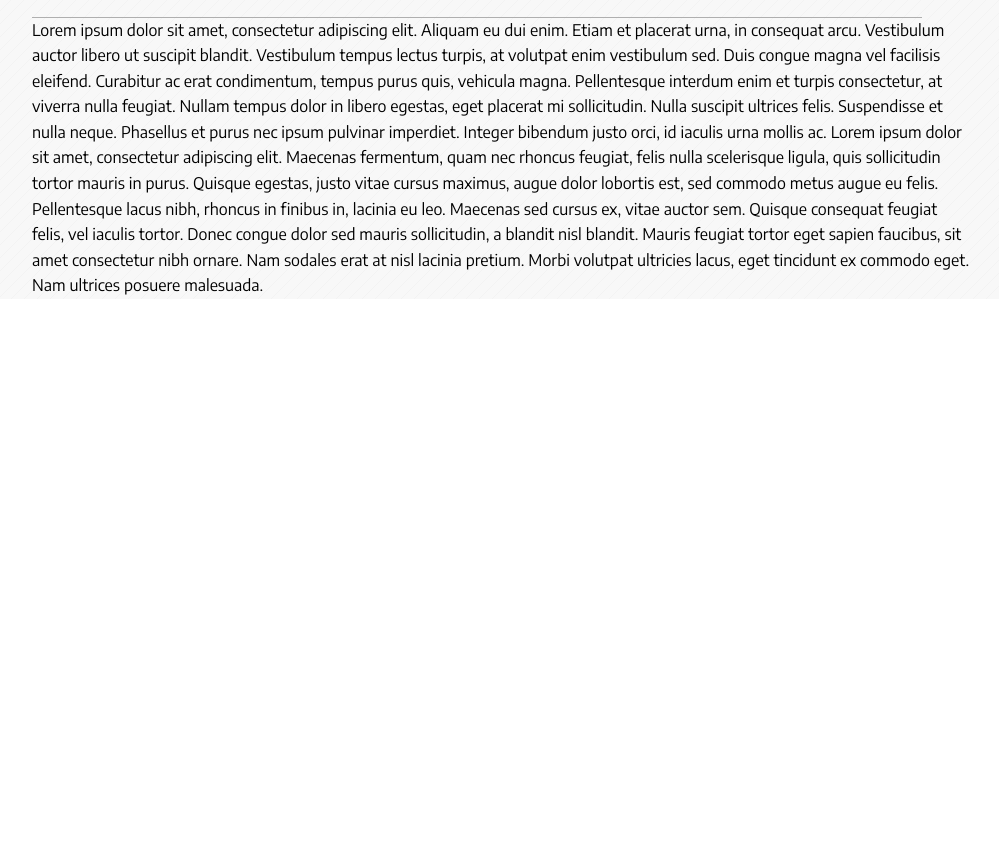
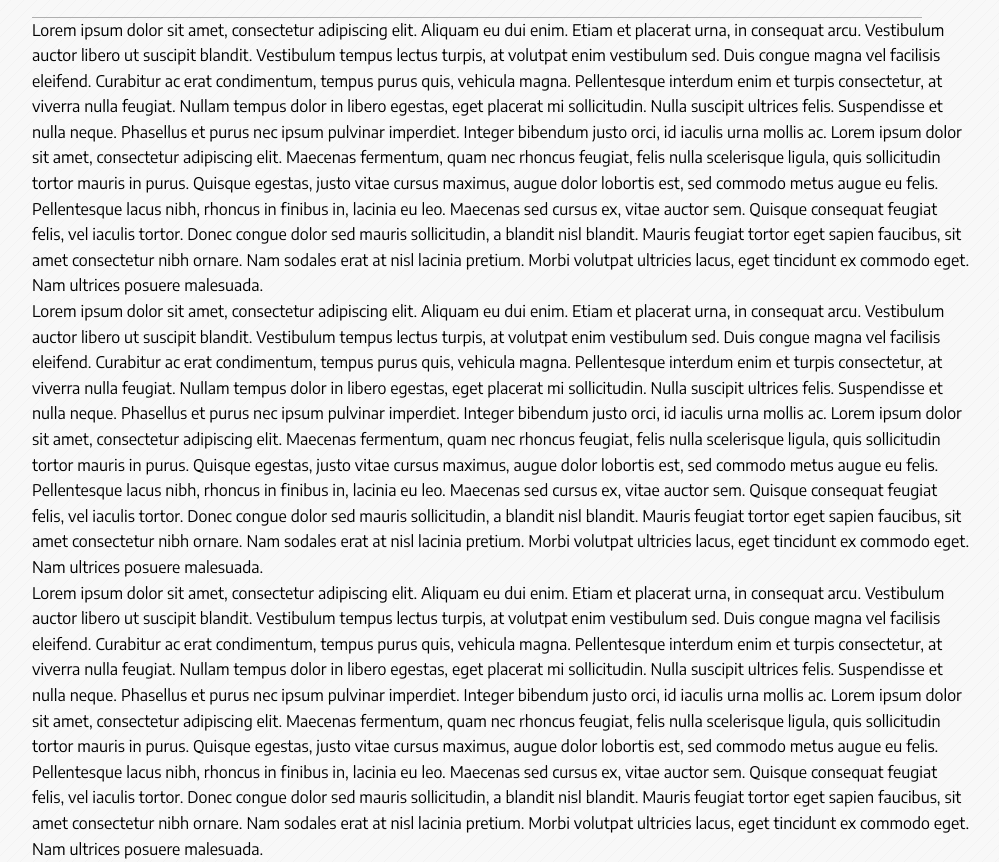
Before and after one commit to jfstassen/jfstassen.github.com, a plain HTML site: page index.html in a window 1280 px wide. Shown: the part 684-1546 px from the top of the page, without its empty margins (138-1137 px from the left). Before the commit the page ends 983 px from the top, so only its background shows below. Drawn offline with nearby package versions, Linux system fonts and the light colour scheme.

Commit message:
add lorem

```diff
--- a/index.html
+++ b/index.html
@@ -89,6 +89,52 @@
             at nisl lacinia pretium. Morbi volutpat ultricies lacus, eget
             tincidunt ex commodo eget. Nam ultrices posuere malesuada.
           </p>
+          <p>
+            Lorem ipsum dolor sit amet, consectetur adipiscing elit. Aliquam eu
+            dui enim. Etiam et placerat urna, in consequat arcu. Vestibulum
+            auctor libero ut suscipit blandit. Vestibulum tempus lectus turpis,
+            at volutpat enim vestibulum sed. Duis congue magna vel facilisis
+            eleifend. Curabitur ac erat condimentum, tempus purus quis, vehicula
+            magna. Pellentesque interdum enim et turpis consectetur, at viverra
+            nulla feugiat. Nullam tempus dolor in libero egestas, eget placerat
+            mi sollicitudin. Nulla suscipit ultrices felis. Suspendisse et nulla
+            neque. Phasellus et purus nec ipsum pulvinar imperdiet. Integer
+            bibendum justo orci, id iaculis urna mollis ac. Lorem ipsum dolor
+            sit amet, consectetur adipiscing elit. Maecenas fermentum, quam nec
+            rhoncus feugiat, felis nulla scelerisque ligula, quis sollicitudin
+            tortor mauris in purus. Quisque egestas, justo vitae cursus maximus,
+            augue dolor lobortis est, sed commodo metus augue eu felis.
+            Pellentesque lacus nibh, rhoncus in finibus in, lacinia eu leo.
+            Maecenas sed cursus ex, vitae auctor sem. Quisque consequat feugiat
+            felis, vel iaculis tortor. Donec congue dolor sed mauris
+            sollicitudin, a blandit nisl blandit. Mauris feugiat tortor eget
+            sapien faucibus, sit amet consectetur nibh ornare. Nam sodales erat
+            at nisl lacinia pretium. Morbi volutpat ultricies lacus, eget
+            tincidunt ex commodo eget. Nam ultrices posuere malesuada.
+          </p>
+          <p>
+            Lorem ipsum dolor sit amet, consectetur adipiscing elit. Aliquam eu
+            dui enim. Etiam et placerat urna, in consequat arcu. Vestibulum
+            auctor libero ut suscipit blandit. Vestibulum tempus lectus turpis,
+            at volutpat enim vestibulum sed. Duis congue magna vel facilisis
+            eleifend. Curabitur ac erat condimentum, tempus purus quis, vehicula
+            magna. Pellentesque interdum enim et turpis consectetur, at viverra
+            nulla feugiat. Nullam tempus dolor in libero egestas, eget placerat
+            mi sollicitudin. Nulla suscipit ultrices felis. Suspendisse et nulla
+            neque. Phasellus et purus nec ipsum pulvinar imperdiet. Integer
+            bibendum justo orci, id iaculis urna mollis ac. Lorem ipsum dolor
+            sit amet, consectetur adipiscing elit. Maecenas fermentum, quam nec
+            rhoncus feugiat, felis nulla scelerisque ligula, quis sollicitudin
+            tortor mauris in purus. Quisque egestas, justo vitae cursus maximus,
+            augue dolor lobortis est, sed commodo metus augue eu felis.
+            Pellentesque lacus nibh, rhoncus in finibus in, lacinia eu leo.
+            Maecenas sed cursus ex, vitae auctor sem. Quisque consequat feugiat
+            felis, vel iaculis tortor. Donec congue dolor sed mauris
+            sollicitudin, a blandit nisl blandit. Mauris feugiat tortor eget
+            sapien faucibus, sit amet consectetur nibh ornare. Nam sodales erat
+            at nisl lacinia pretium. Morbi volutpat ultricies lacus, eget
+            tincidunt ex commodo eget. Nam ultrices posuere malesuada.
+          </p>
         </article>
       </section>
     </main>
```
